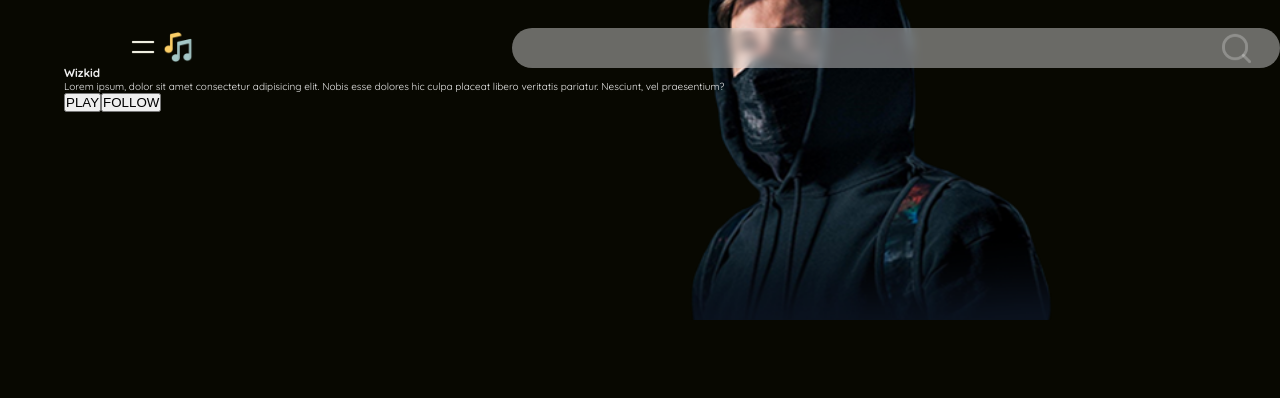
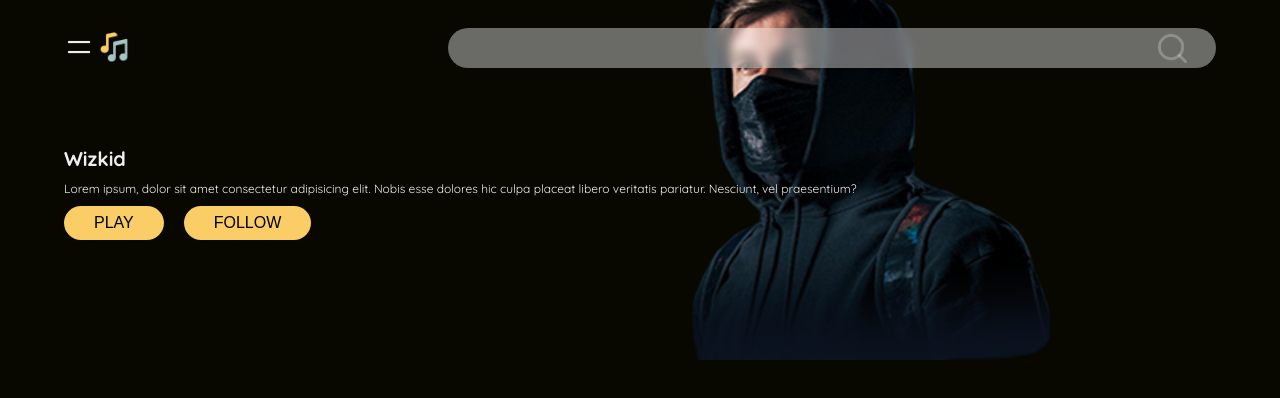
Before and after one commit to SharafaCode/ZoomPlay, a React (Vite) app: page / in a window 1280 px wide. Shown: the top 398 px of the page. Built offline with nearby package versions, Linux system fonts and the light colour scheme.

Commit message:
style added to artise news

```diff
--- a/src/Components/header/header.css
+++ b/src/Components/header/header.css
@@ -2,6 +2,8 @@ header{
     width: 100%;
     min-height: 12vh;
     position: fixed;
+    top: 0;
+    left: 0;
 
 }
 
--- a/src/Components/section/Section.jsx
+++ b/src/Components/section/Section.jsx
@@ -26,7 +26,7 @@ const Section = () => {
                 <div>
                   <p>Lorem ipsum, dolor sit amet consectetur adipisicing elit. Nobis esse dolores hic culpa placeat libero veritatis pariatur. Nesciunt, vel praesentium?</p>
                 </div>
-                <div>
+                <div className='news-btn'>
                   <button>PLAY</button>
                   <button>FOLLOW</button>
                 </div>
--- a/src/Components/section/section.css
+++ b/src/Components/section/section.css
@@ -11,8 +11,7 @@
 
 .news-header{
     width: 100%;
-    min-height: 40vh;
-
+    min-height: 45vh;
     background: url("../../assets/Music-Image/bg-removebg-preview.png");
     background-position: center;
     background-size: cover;
@@ -25,8 +24,29 @@
     display: flex;
     flex-direction: column;
     align-items: left;
-    justify-content: left;
+    justify-content: center;
+    gap: 1rem;
     padding-top: 6.5rem;
-
+    height: 40vh;
 
 }
+
+.artist-news h1{
+    font-size: 2rem;
+}
+.artist-news p{
+    font-size: 1.2rem;
+}
+
+.artist-news button{
+    padding: .8rem 3rem;
+    border-radius: 50px;
+    background: rgba(250, 205, 102, 1);
+    border: none;
+    font-size: 1.6rem;
+}
+
+.news-btn{
+    display: flex;
+    gap: 2rem;
+}
```
